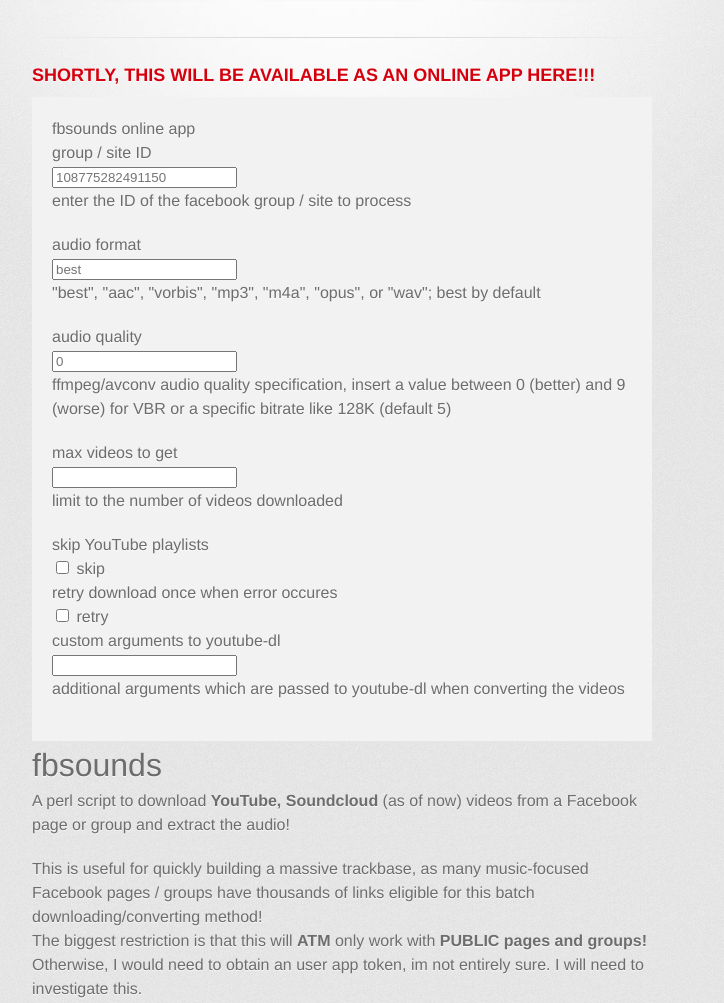
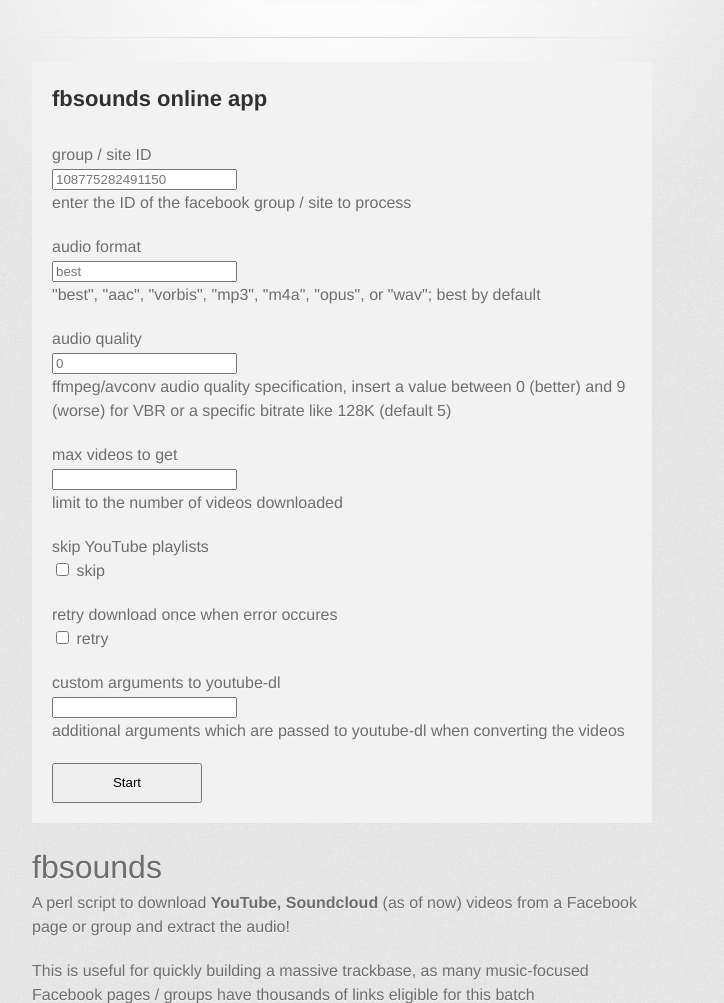
Before and after one commit to lhoenig/fbsounds, a plain HTML site: page index.html in a window 1280 px wide. Shown: the part 240-1243 px from the top of the page, without its empty margins (298-1022 px from the left). Drawn offline with Linux system fonts and the light colour scheme; a web font is replaced by a local one.

Commit message:
stylize form, add sumbit button, make font lil bigger

```diff
--- a/index.html
+++ b/index.html
@@ -31,15 +31,12 @@
 
         <hr>
 
-<h3>
-<a name="shortly-this-will-be-available-as-an-online-app" class="anchor" href="#shortly-this-will-be-available-as-an-online-app"><span class="octicon octicon-link"></span></a><strong>SHORTLY, THIS WILL BE AVAILABLE AS AN ONLINE APP HERE!!!</strong>
-</h3>
-
 <form class="form-horizontal">
 <fieldset>
 
 <!-- Form Name -->
-<legend>fbsounds online app</legend>
+<legend><h2>fbsounds online app</h2></legend>
+<p></p>
 
 <!-- Text input-->
 <div class="control-group">
@@ -88,6 +85,8 @@
   </div>
 </div>
 
+<p></p>
+
 <!-- Multiple Checkboxes (inline) -->
 <div class="control-group">
   <label class="control-label" for="retry">retry download once when error occures</label>
@@ -99,6 +98,8 @@
   </div>
 </div>
 
+<p></p>
+
 <!-- Text input-->
 <div class="control-group">
   <label class="control-label" for="cargs">custom arguments to youtube-dl</label>
@@ -108,11 +109,19 @@
   </div>
 </div>
 
+<!-- Button -->
+<div class="control-group">
+  <div class="controls">
+    <button id="sendbutton" style="width:150px;height:40px;" name="sendbutton" class="btn btn-primary">Start</button>
+  </div>
+</div>
+
 </fieldset>
 </form>
 
+<p></p>
 
-        <section id="main_content">
+<section id="main_content">
 <h1>
 <a name="fbsounds" class="anchor" href="#fbsounds"><span class="octicon octicon-link"></span></a>fbsounds</h1>
 
--- a/stylesheets/print.css
+++ b/stylesheets/print.css
@@ -42,7 +42,7 @@ table {
   border-spacing: 0;
 }
 body {
-  font-size: 13px;
+  font-size: 16px;
   line-height: 1.5;
   font-family: 'Helvetica Neue', Helvetica, Arial, serif;
   color: #000;
```
